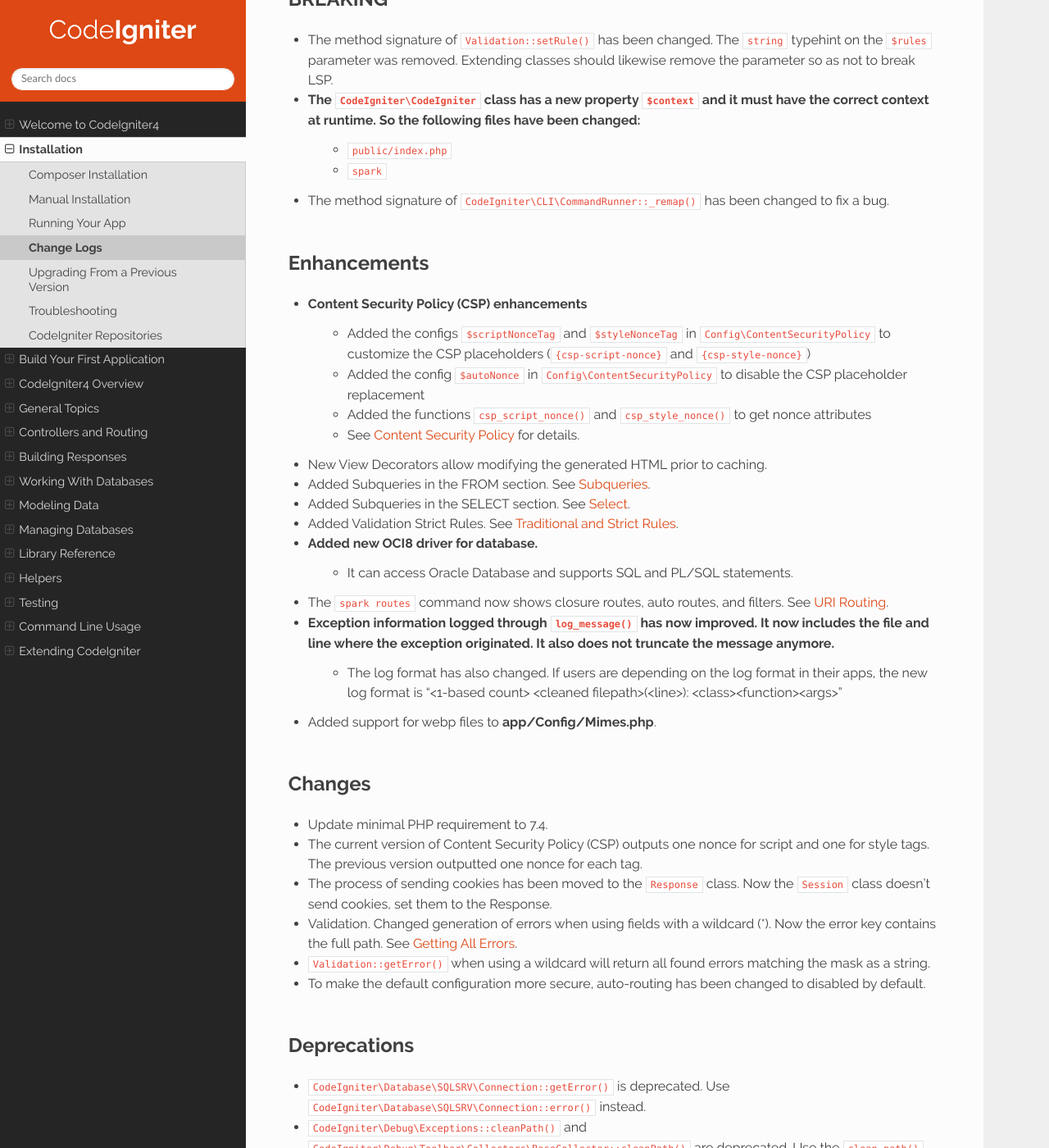
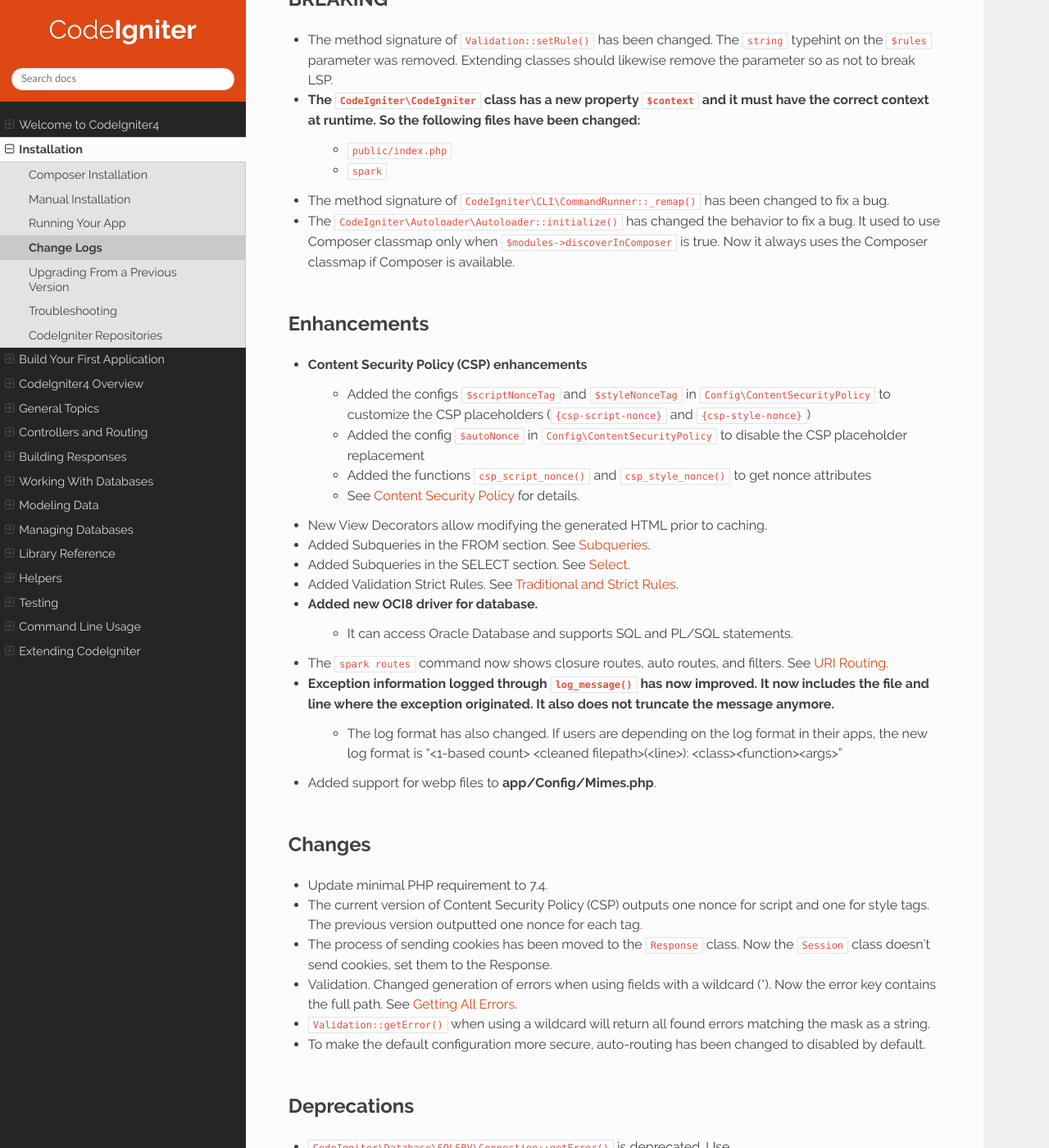
Before and after one commit to NEKOGET/ci4_user_guide_src, a Sphinx documentation site: the page built from source/changelogs/v4.2.0.rst, in a window 1280 px wide and 1400 px high, scrolled down 436 px. Shown: the whole window at 82% size. Built offline with Sphinx 7.4.7 and the Read the Docs theme 2.0.0, drawn with Linux system fonts in a browser that asks for light colours; some of the changed text lies outside the part shown.

Commit message:
docs: add changelog

```diff
--- a/source/changelogs/v4.2.0.rst
+++ b/source/changelogs/v4.2.0.rst
@@ -17,6 +17,7 @@ BREAKING
     - ``public/index.php``
     - ``spark``
 - The method signature of ``CodeIgniter\CLI\CommandRunner::_remap()`` has been changed to fix a bug.
+- The ``CodeIgniter\Autoloader\Autoloader::initialize()`` has changed the behavior to fix a bug. It used to use Composer classmap only when ``$modules->discoverInComposer`` is true. Now it always uses the Composer classmap if Composer is available.
 
 Enhancements
 ************
@@ -55,6 +56,7 @@ Deprecations
 - ``CodeIgniter\Log\Logger::cleanFilenames()`` and ``CodeIgniter\Test\TestLogger::cleanup()`` are both deprecated. Use the ``clean_path()`` function instead.
 - ``CodeIgniter\Router\Router::setDefaultController()`` is deprecated.
 - The constant ``SPARKED`` in **spark** is deprecated. Use the ``$context`` property in ``CodeIgniter\CodeIgniter`` instead.
+- ``CodeIgniter\Autoloader\Autoloader::discoverComposerNamespaces()`` is deprecated, and no longer used.
 
 Bugs Fixed
 **********
```
